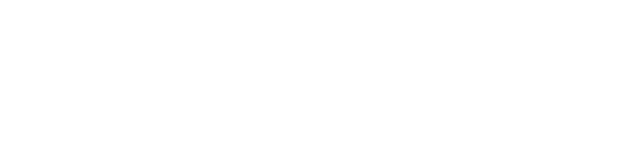
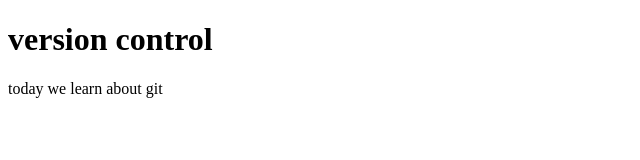
Before and after one commit to sk95-cpu/group-C-SK-, a plain HTML site: page index.html in a window 1280 px wide. Shown: the whole page, without its empty margins (0-640 px from the left). Drawn offline with Linux system fonts and the light colour scheme.

Commit message:
added h1 and p tag to index.html

```diff
--- a/index.html
+++ b/index.html
@@ -7,5 +7,10 @@
 </head>
 <body>
 
+<h1>version control</h1>
+
+
+<p>today we learn about git</p>
+
 </body>
 </html>
```
